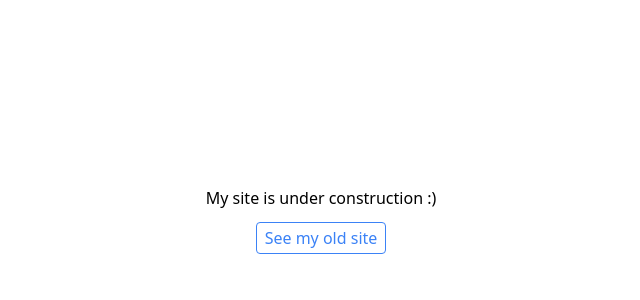
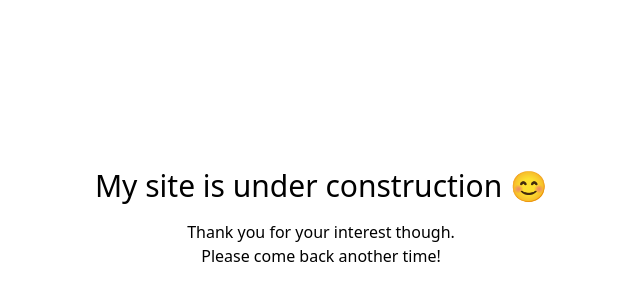
Before and after one commit to nthungdev/portfolio-react, a React (Create React App) app: page / in a window 1280 px wide. Shown: the part 182-482 px from the top of the page, without its empty margins (319-959 px from the left). Built offline with nearby package versions, Linux system fonts and the light colour scheme; no server answers.

Commit message:
hide old site from landing

```diff
--- a/src/pages/UnderConstruction.js
+++ b/src/pages/UnderConstruction.js
@@ -5,9 +5,10 @@ const UnderConstruction = () => {
   return (
     <div className="flex items-center justify-center h-screen">
       <div className="text-center">
-        <h1 className="mb-4">My site is under construction :)</h1>
+        <h1 className="mb-4 text-3xl">My site is under construction 😊</h1>
+        <p>Thank you for your interest though. <br/> Please come back another time!</p>
 
-        <Link to="/deprecated" className="btn">
+        <Link to="/deprecated" className="btn hidden">
           See my old site
         </Link>
       </div>
```
